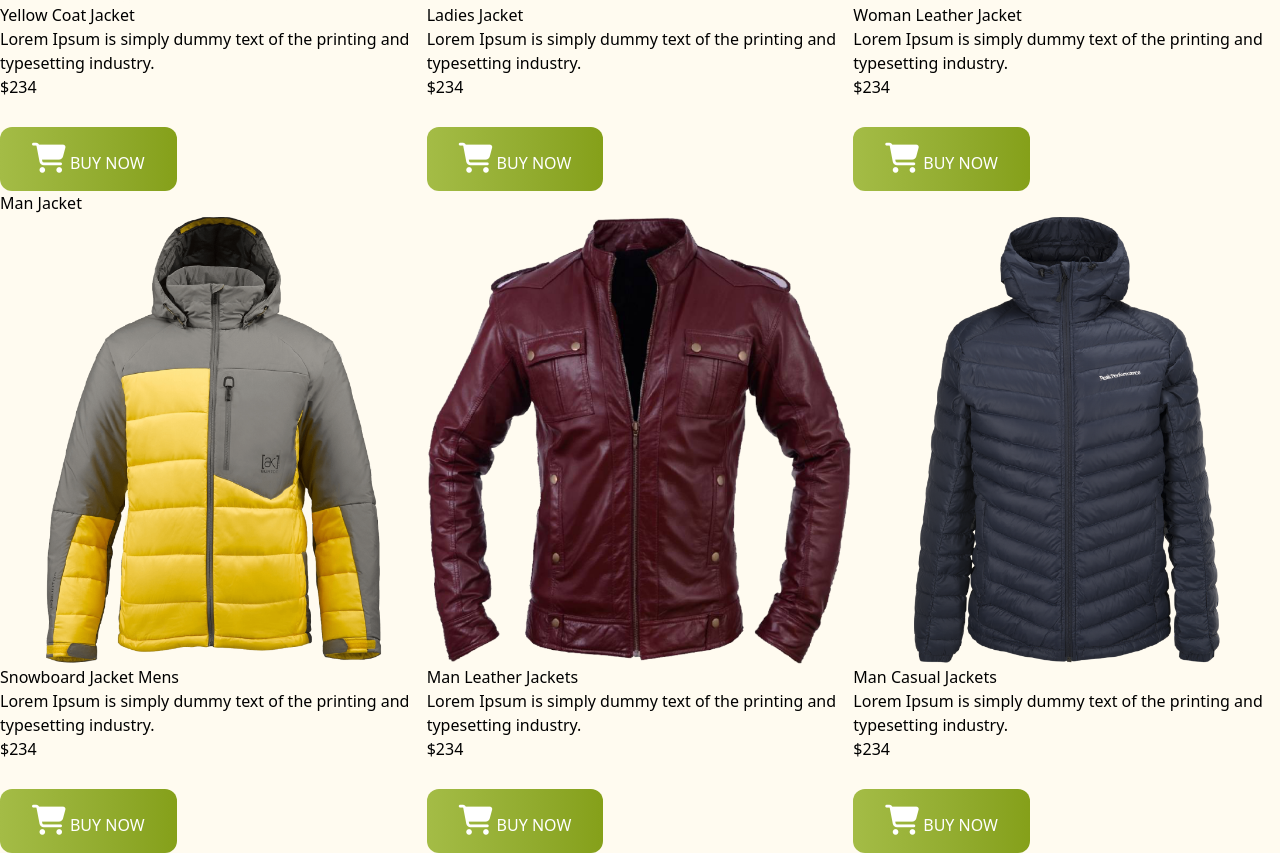
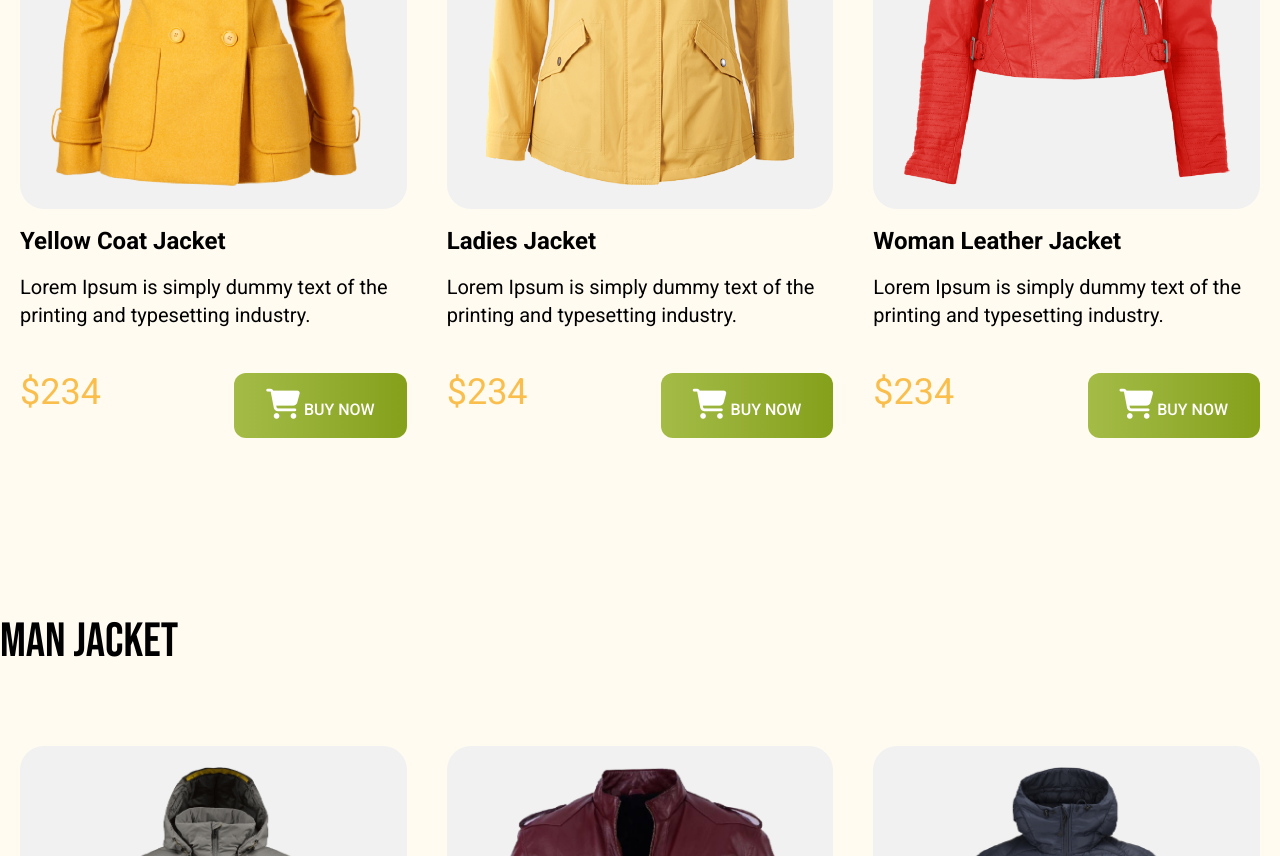
Before and after one commit to maysha29/Penguin-Fashion, a plain HTML site: page index.html in a window 1280 px wide. Shown: the part 1153-2009 px from the top of the page. Drawn offline with nearby package versions, Linux system fonts and the light colour scheme.

Commit message:
woman section design part added

```diff
--- a/index.html
+++ b/index.html
@@ -6,8 +6,19 @@
     <title>Penguin Fashion</title>
     <script src="https://unpkg.com/@tailwindcss/browser@4"></script>
     <link rel="stylesheet" href="https://cdnjs.cloudflare.com/ajax/libs/font-awesome/6.7.2/css/all.min.css"  />
+    <link rel="preconnect" href="https://fonts.googleapis.com">
+<link rel="preconnect" href="https://fonts.gstatic.com" crossorigin>
+<link href="https://fonts.googleapis.com/css2?family=Bebas+Neue&family=Roboto:ital,wght@0,100..900;1,100..900&display=swap" rel="stylesheet">
+<style>
+    .font-bebas-neue {
+  font-family: "Bebas Neue", serif;
+    }
+.font-roboto{
+  font-family: "Roboto", serif;
+}
+</style>
 </head>
-<body>
+<body class="font-roboto">
     <main class="max-w-screen-xl mx-auto">
     <header class="bg-[#FFFBF0]">
         <nav class="mt-10 flex items-center justify-between">
@@ -21,7 +32,7 @@
         </nav>
      <div class="lg:flex md:flex items-center gap-36 mt-10">
         <div>
-         <h1 class="text-7xl uppercase mb-6">
+         <h1 class="text-7xl uppercase mb-6 font-bebas-neue">
             <span class="text-orange-400">Be the Penguins</span> <br>
              <span class="text-stone-800">of Winter</span></h1>
          <p>Lorem Ipsum is simply dummy text of the printing
@@ -34,87 +45,93 @@
             <img src="images/model.png" alt="">
         </div>
     </div>
-
-    <h1>WOMAN JACKET</h1>
-    <div class="flex">
-        <div>
-           <img src="images/jacket-1.png" alt="">
-           <h3>Yellow Coat Jacket</h3>
-           <p>Lorem Ipsum is simply dummy text of the
+    <section class="mt-40">
+    <h1 class="font-bebas-neue text-5xl font-normal">WOMAN JACKET</h1>
+    <div class="flex mt-15">
+        <div class="p-5 space-y-4 drop-shadow-Ig rounded-3xl">
+           <img class="rounded-3xl p-5 bg-[#F1F1F1]" src="images/jacket-1.png" alt="">
+           <h3 class="font-roboto text-2xl font-bold">Yellow Coat Jacket</h3>
+           <p class="font-roboto text-xl font-normal">Lorem Ipsum is simply dummy text of the
             printing and typesetting industry.</p>
-            <div>
-                <h2 class="">$234</h2>
-            </div>
+            <div class="flex items-center justify-between">
+                <h2 class="text-[#FABE4C] text-4xl">$234</h2>
             <button class=" bg-linear-to-r from-[#A4BC46] to-[#85A019] px-8 py-4 rounded-xl font-medium text-white mt-7">
                 <i class="fa-solid fa-cart-shopping text-3xl"></i>
                    BUY NOW</button>
+                </div>
         </div>
-        <div>
-          <img src="images/jacket-2.png" alt="">
-          <h3>Ladies Jacket </h3>
-          <p>Lorem Ipsum is simply dummy text of the
+        <div class="p-5 space-y-4 drop-shadow-Ig rounded-3xl">
+          <img class="rounded-3xl p-5 bg-[#F1F1F1]"   src="images/jacket-2.png" alt="">
+          <h3 class="font-roboto text-2xl font-bold">Ladies Jacket </h3>
+          <p class="font-roboto text-xl font-normal">Lorem Ipsum is simply dummy text of the
             printing and typesetting industry.</p>
-            <div>
-                <h2 class="">$234</h2>
-            </div>
+            <div class="flex items-center justify-between">
+                <h2 class="text-[#FABE4C] text-4xl">$234</h2>
             <button class=" bg-linear-to-r from-[#A4BC46] to-[#85A019] px-8 py-4 rounded-xl font-medium text-white mt-7">
                 <i class="fa-solid fa-cart-shopping text-3xl"></i>
                    BUY NOW</button>
+                </div>
         </div>
-        <div>
-        <img src="images/jacket-3.png" alt="">
-        <h3>Woman Leather Jacket </h3>
-        <p>Lorem Ipsum is simply dummy text of the
+        <div class="p-5 space-y-4 drop-shadow-Ig rounded-3xl">
+        <img class="rounded-3xl p-5 bg-[#F1F1F1]" src="images/jacket-3.png" alt="">
+        <h3 class="font-roboto text-2xl font-bold">Woman Leather Jacket </h3>
+        <p class="font-roboto text-xl font-normal">Lorem Ipsum is simply dummy text of the
             printing and typesetting industry.</p>
-            <div>
-                <h2>$234</h2>
-            </div>
+            <div class="flex items-center justify-between">
+                <h2 class="text-[#FABE4C] text-4xl">$234</h2>
+
             <button class=" bg-linear-to-r from-[#A4BC46] to-[#85A019] px-8 py-4 rounded-xl font-medium text-white mt-7">
                 <i class="fa-solid fa-cart-shopping text-3xl"></i>
                    BUY NOW</button>
+                </div>
         </div>
     </div>
+</section>
 
-    <h1>Man Jacket</h1>
-    <div class="flex">
-        <div>
-            <img src="images/jacket-4.png" alt="">
-            <h3>Snowboard Jacket Mens</h3>
-            <p>Lorem Ipsum is simply dummy text of the
+<section class="mt-40">
+    <h1 class="font-bebas-neue text-5xl font-normal">Man Jacket</h1>
+    <div class="flex mt-15">
+        <div class="p-5 space-y-4 drop-shadow-Ig rounded-3xl">
+            <img class="rounded-3xl p-5 bg-[#F1F1F1]"  src="images/jacket-4.png" alt="">
+            <h3 class="font-roboto text-2xl font-bold">Snowboard Jacket Mens</h3>
+            <p class="font-roboto text-xl font-normal">Lorem Ipsum is simply dummy text of the
              printing and typesetting industry.</p>
-             <div>
-                 <h2>$234</h2>
-             </div>
+             <div class="flex items-center justify-between">
+                 <h2 class="text-[#FABE4C] text-4xl">$234</h2>
+
              <button class=" bg-linear-to-r from-[#A4BC46] to-[#85A019] px-8 py-4 rounded-xl font-medium text-white mt-7">
                  <i class="fa-solid fa-cart-shopping text-3xl"></i>
                     BUY NOW</button>
+                </div>
          </div>
-         <div>
-            <img src="images/jacket-5.png" alt="">
-            <h3>Man Leather Jackets</h3>
-            <p>Lorem Ipsum is simply dummy text of the
+         <div class="p-5 space-y-4 drop-shadow-Ig rounded-3xl">
+            <img class="rounded-3xl p-5 bg-[#F1F1F1]" src="images/jacket-5.png" alt="">
+            <h3 class="font-roboto text-2xl font-bold">Man Leather Jackets</h3>
+            <p class="font-roboto text-xl font-normal">Lorem Ipsum is simply dummy text of the
              printing and typesetting industry.</p>
-             <div>
-                 <h2>$234</h2>
-             </div>
+             <div class="flex items-center justify-between">
+                 <h2 class="text-[#FABE4C] text-4xl">$234</h2>
              <button class=" bg-linear-to-r from-[#A4BC46] to-[#85A019] px-8 py-4 rounded-xl font-medium text-white mt-7">
                  <i class="fa-solid fa-cart-shopping text-3xl"></i>
                     BUY NOW</button>
+                </div>
          </div>
-         <div>
-            <img src="images/jacket-6.png" alt="">
-            <h3>Man Casual Jackets</h3>
-            <p>Lorem Ipsum is simply dummy text of the
+         <div class="p-5 space-y-4 drop-shadow-Ig rounded-3xl">
+            <img class="rounded-3xl p-5 bg-[#F1F1F1]" src="images/jacket-6.png" alt="">
+            <h3 class="font-roboto text-2xl font-bold">Man Casual Jackets</h3>
+            <p class="font-roboto text-xl font-normal">Lorem Ipsum is simply dummy text of the
              printing and typesetting industry.</p>
-             <div>
-                 <h2>$234</h2>
-             </div>
+             <div class="flex items-center justify-between">
+                 <h2 class="text-[#FABE4C] text-4xl">$234</h2>
+
              <button class=" bg-linear-to-r from-[#A4BC46] to-[#85A019] px-8 py-4 rounded-xl font-medium text-white mt-7">
                  <i class="fa-solid fa-cart-shopping text-3xl"></i>
                     BUY NOW</button>
+                </div>
          </div>
 
     </div>
+</section>
     </header>
 </main>
 
```
